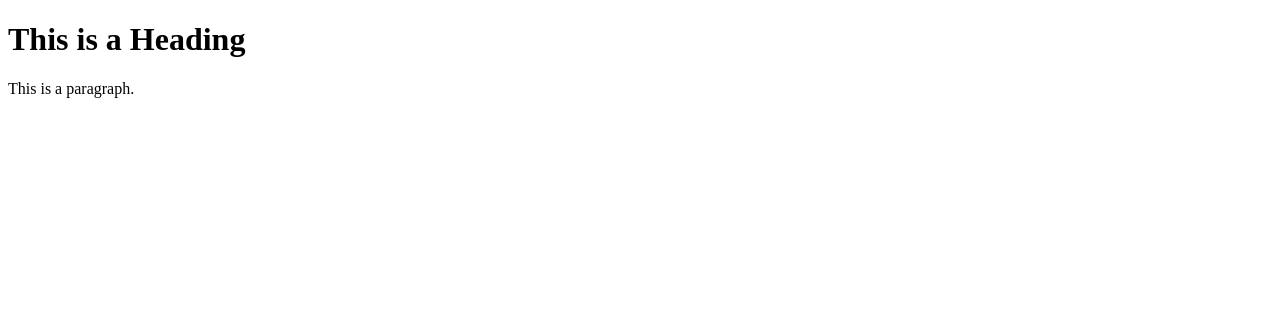
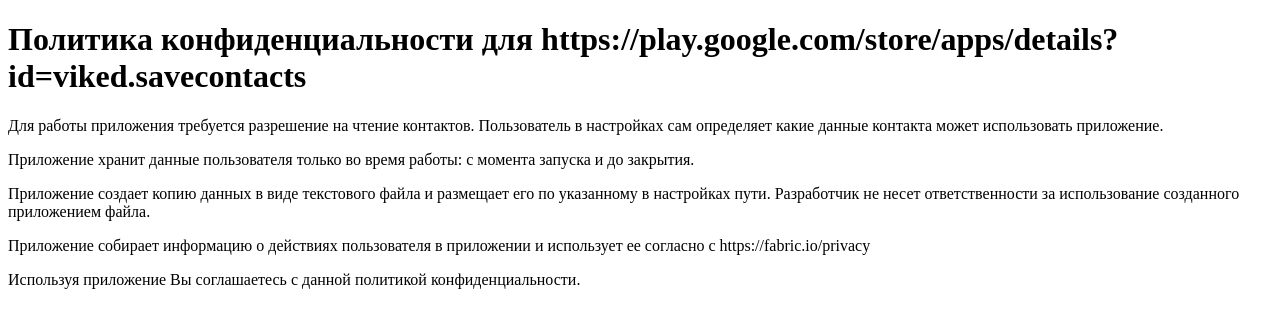
Before and after one commit to Viked/Viked.github.io, a plain HTML site: page index.html in a window 1280 px wide. Drawn offline with Linux system fonts and the light colour scheme.

Commit message:
Add privacy policy

```diff
--- a/index.html
+++ b/index.html
@@ -5,8 +5,11 @@
 </head>
 <body>
 
-<h1>This is a Heading</h1>
-<p>This is a paragraph.</p>
-
+<h1>Политика конфиденциальности для https://play.google.com/store/apps/details?id=viked.savecontacts</h1>
+<p>Для работы приложения требуется разрешение на чтение контактов. Пользователь в настройках сам определяет какие данные контакта может использовать приложение.</p>
+<p>Приложение хранит данные пользователя только во время работы: с момента запуска и до закрытия.</p>
+<p>Приложение создает копию данных в виде текстового файла и размещает его по указанному в настройках пути. Разработчик не несет ответственности за использование созданного приложением файла.</p>
+<p>Приложение собирает информацию о действиях пользователя в приложении и использует ее согласно с https://fabric.io/privacy</p>
+<p>Используя приложение Вы соглашаетесь с данной политикой конфиденциальности.</p>
 </body>
 </html>
```
